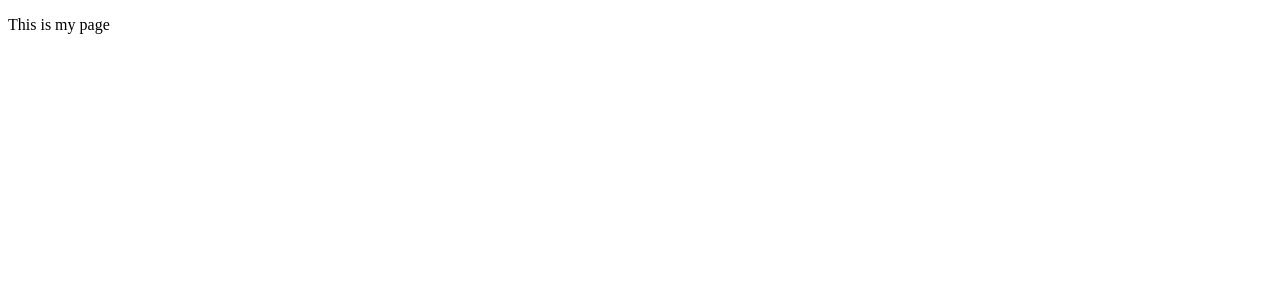
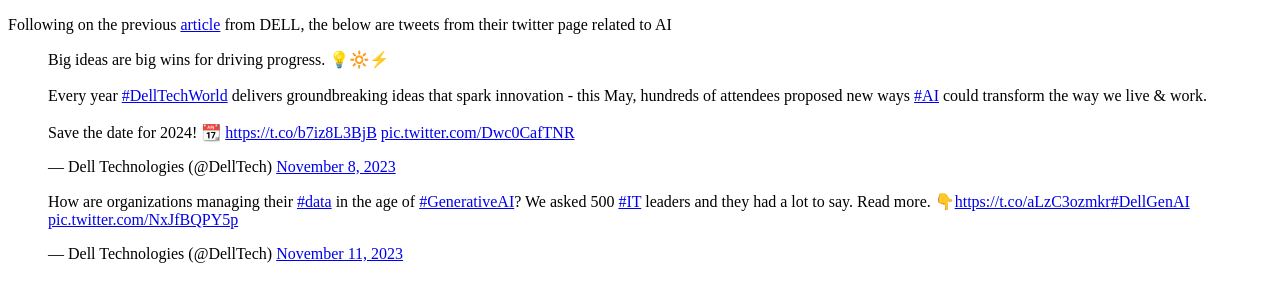
Before and after one commit to Basma0934/alx_html_css, a plain HTML site: page tweets.html in a window 1280 px wide. Drawn offline with Linux system fonts and the light colour scheme.

Commit message:
My First HTML page

```diff
--- a/tweets.html
+++ b/tweets.html
@@ -1,10 +1,34 @@
 <!DOCTYPE html>
 <html lang="en-US">
+
 <head>
   <meta charset="utf-8" />
   <title>My Test Page</title>
 </head>
+
 <body>
-        <p>This is my page</p>
+  <p>Following on the previous <a href="https://shorturl.at/fgkDU">article</a> from DELL, the below are tweets from their twitter page related to AI</p>
+  <blockquote class="twitter-tweet">
+    <p lang="en" dir="ltr">Big ideas are big wins for driving progress. 💡🔆⚡ <br><br>Every year <a
+        href="https://twitter.com/hashtag/DellTechWorld?src=hash&amp;ref_src=twsrc%5Etfw">#DellTechWorld</a> delivers
+      groundbreaking ideas that spark innovation - this May, hundreds of attendees proposed new ways <a
+        href="https://twitter.com/hashtag/AI?src=hash&amp;ref_src=twsrc%5Etfw">#AI</a> could transform the way we live
+      &amp; work.<br><br>Save the date for 2024! 📆 <a href="https://t.co/b7iz8L3BjB">https://t.co/b7iz8L3BjB</a> <a
+        href="https://t.co/Dwc0CafTNR">pic.twitter.com/Dwc0CafTNR</a></p>&mdash; Dell Technologies (@DellTech) <a
+      href="https://twitter.com/DellTech/status/1722250088108720216?ref_src=twsrc%5Etfw">November 8, 2023</a>
+  </blockquote>
+  <script async src="https://platform.twitter.com/widgets.js" charset="utf-8"></script>
+  <blockquote class="twitter-tweet">
+    <p lang="en" dir="ltr">How are organizations managing their <a
+        href="https://twitter.com/hashtag/data?src=hash&amp;ref_src=twsrc%5Etfw">#data</a> in the age of <a
+        href="https://twitter.com/hashtag/GenerativeAI?src=hash&amp;ref_src=twsrc%5Etfw">#GenerativeAI</a>? We asked 500
+      <a href="https://twitter.com/hashtag/IT?src=hash&amp;ref_src=twsrc%5Etfw">#IT</a> leaders and they had a lot to say.
+      Read more. 👇<a href="https://t.co/aLzC3ozmkr">https://t.co/aLzC3ozmkr</a><a
+        href="https://twitter.com/hashtag/DellGenAI?src=hash&amp;ref_src=twsrc%5Etfw">#DellGenAI</a> <a
+        href="https://t.co/NxJfBQPY5p">pic.twitter.com/NxJfBQPY5p</a></p>&mdash; Dell Technologies (@DellTech) <a
+      href="https://twitter.com/DellTech/status/1723354922496782711?ref_src=twsrc%5Etfw">November 11, 2023</a>
+  </blockquote>
+  <script async src="https://platform.twitter.com/widgets.js" charset="utf-8"></script>
 </body>
+
 </html>
```
Lines whose indentation alone changed are shown as unchanged.
